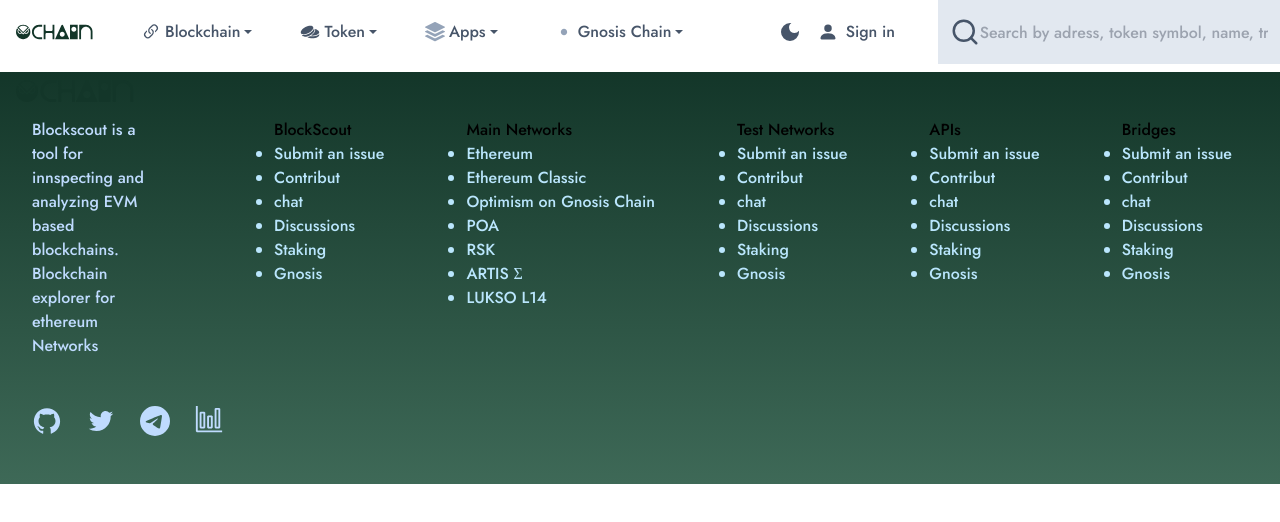
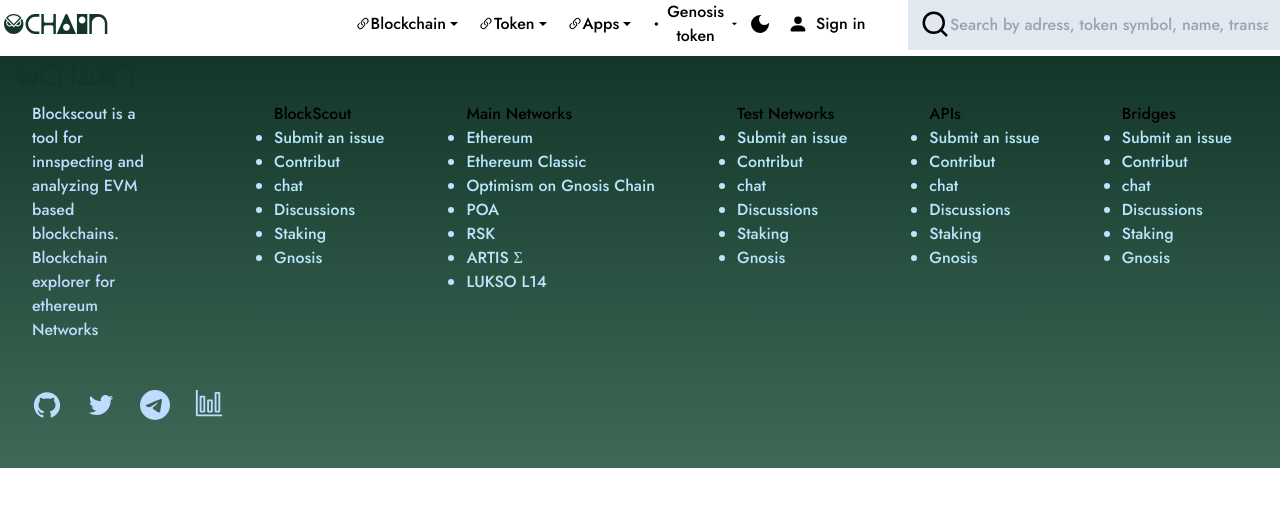
Before and after one commit to Internship-ADIGOS/Clone-project, a React (Vite) app: page / in a window 1280 px wide. Shown: the top 522 px of the page. Built offline with nearby package versions, Linux system fonts and the light colour scheme.

Commit message:
Made Navbar mobile responsive

```diff
--- a/src/App.jsx
+++ b/src/App.jsx
@@ -2,14 +2,14 @@
 import './App.css'
 import { BrowserRouter as Router, Route, Routes } from 'react-router-dom';
 import Homepage from './Home/Homepage';
-import Navbar from './components/Navbar';
+import Navbar2 from './components/Navbar2';
 import Footer from './components/Footer';
 
 
 function App() {
   return (
     <>
-    <Navbar />
+    <Navbar2 />
     <Router>
       <Routes>
        <Route path="/mainnet" element={<Homepage />} />
--- a/src/components/Navbar.jsx
+++ b/src/components/Navbar.jsx
@@ -127,7 +127,7 @@
       </div>
       </div>
 
-      {/* serachbar */}
+      {/* searchbar */}
       <div id='input' className='hidden md:flex inline px-3 outline-1 p-2 w-full items-center bg-slate-200'>
         <div className='text-3xl bg-slate-200'>
         <FiSearch />
--- /dev/null
+++ b/src/components/Navbar2.jsx
@@ -0,0 +1,112 @@
+import React from 'react'
+import { useState } from 'react'
+import logo from '../media/logo.svg'
+import { BsLink45Deg } from "react-icons/bs"
+import { GiTwoCoins } from "react-icons/gi"
+import { BsStack } from 'react-icons/bs'
+import { MdDarkMode } from 'react-icons/md'
+import { BsFillPersonFill } from 'react-icons/bs'
+import { FiSearch } from 'react-icons/fi'
+import { IoMdArrowDropdown } from 'react-icons/io'
+import { RxDotFilled } from "react-icons/rx"
+
+
+const Navbar2 = () => {
+
+  const [show, setShow] = useState(true)
+
+  function handleShow() {
+    setShow(!show)
+  }
+
+  return (
+    <div className='nav h-12 flex items-center'>
+      {/* import logo */}
+      <div id='logo' className='flex w-full'>
+        <img src={logo} alt="logo" className='w-20 p-1 md:w-28' />
+      </div>
+
+      <button className="block md:hidden rounded m-1 hover:bg-gray-200 cursor-pointer"
+        onClick={handleShow}
+      >
+        <div className='w-5 h-1 bg-gray-600 mb-1'></div>
+        <div className='w-5 h-1 bg-gray-600 mb-1'></div>
+        <div className='w-5 h-1 bg-gray-600'></div>
+      </button>
+
+      {show && <div className='md:hidden flex w-full absolute top-10 left- bg-white'>
+        <ul className='flex-col w-full justify-evenly text-base cursor-pointer py-2'>
+          <li className='hover:bg-gray-200 py-1 px-2 w-full '>
+            <BsLink45Deg className='inline-block mx-1' />
+            Blockchain
+          </li>
+          <li className='hover:bg-gray-200 py-1 px-2 w-full'>
+            <GiTwoCoins className='inline-block mx-1' />
+            Token
+          </li>
+          <li className='hover:bg-gray-200 py-1 px-2 w-full'>
+            <BsStack className='inline-block mx-1' />
+            Apps
+          </li>
+          <li className='hover:bg-gray-200 py-1 px-2 w-full'>
+            <RxDotFilled className='inline-block mx-1' />
+            Gnosis chain
+          </li>
+        </ul>
+      </div>}
+
+      <div className='items hidden md:flex items-center justify-between space-x-4'>
+        <div className='blockchain block items-center'>
+          <button className='blockchain-btn flex items-center'>
+            <BsLink45Deg />
+            <h1>Blockchain</h1>
+            <IoMdArrowDropdown />
+          </button>
+        </div>
+        <div className='tokens block items-center'>
+          <button className='tokens-btn flex items-center'>
+            <BsLink45Deg className='' />
+            <h1>Token</h1>
+            <IoMdArrowDropdown />
+          </button>
+        </div>
+        <div className='apps block items-center'>
+          <button className='apps-btn flex items-center'>
+            <BsLink45Deg className='' />
+            <h1>Apps</h1>
+            <IoMdArrowDropdown />
+          </button>
+        </div>
+        <div className='Genosis block items-center '>
+          <button className='genosis-btn flex items-center'>
+            <RxDotFilled className='' />
+            <h1 className=''>Genosis token</h1>
+            <IoMdArrowDropdown />
+          </button>
+        </div>
+      </div>
+
+      {/* dark theme */}
+      <div className='hidden md:flex text-2xl p-2 items-center'>
+        <MdDarkMode />
+      </div>
+
+      <div className='hidden md:flex p-2 w-64 items-center'>
+        <div className='flex text-xl w-28 items-center'>
+          <BsFillPersonFill />
+          <a href='/signin' className='font-sans text-base px-2'>Sign in</a>
+        </div>
+      </div>
+
+      {/* searchbar */}
+      <div id='input' className='hidden md:flex inline px-3 outline-1 p-2 w-full items-center bg-slate-200'>
+        <div className='text-3xl bg-slate-200'>
+          <FiSearch />
+        </div>
+        <input className='w-full h-9 outline-0 bg-slate-200' placeholder='Search by adress, token symbol, name, transaction' />
+      </div>
+    </div>
+  )
+}
+
+export default Navbar2
```
